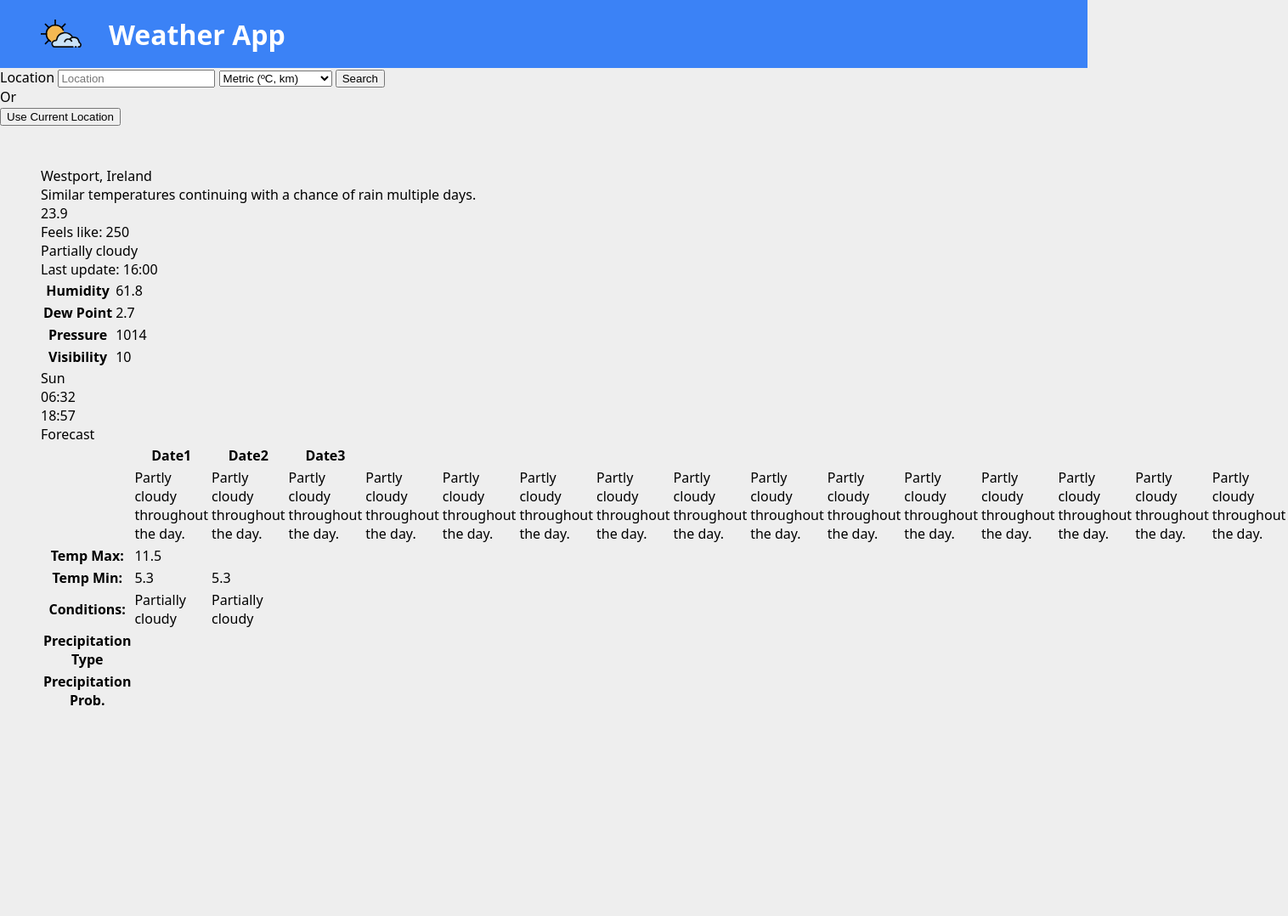
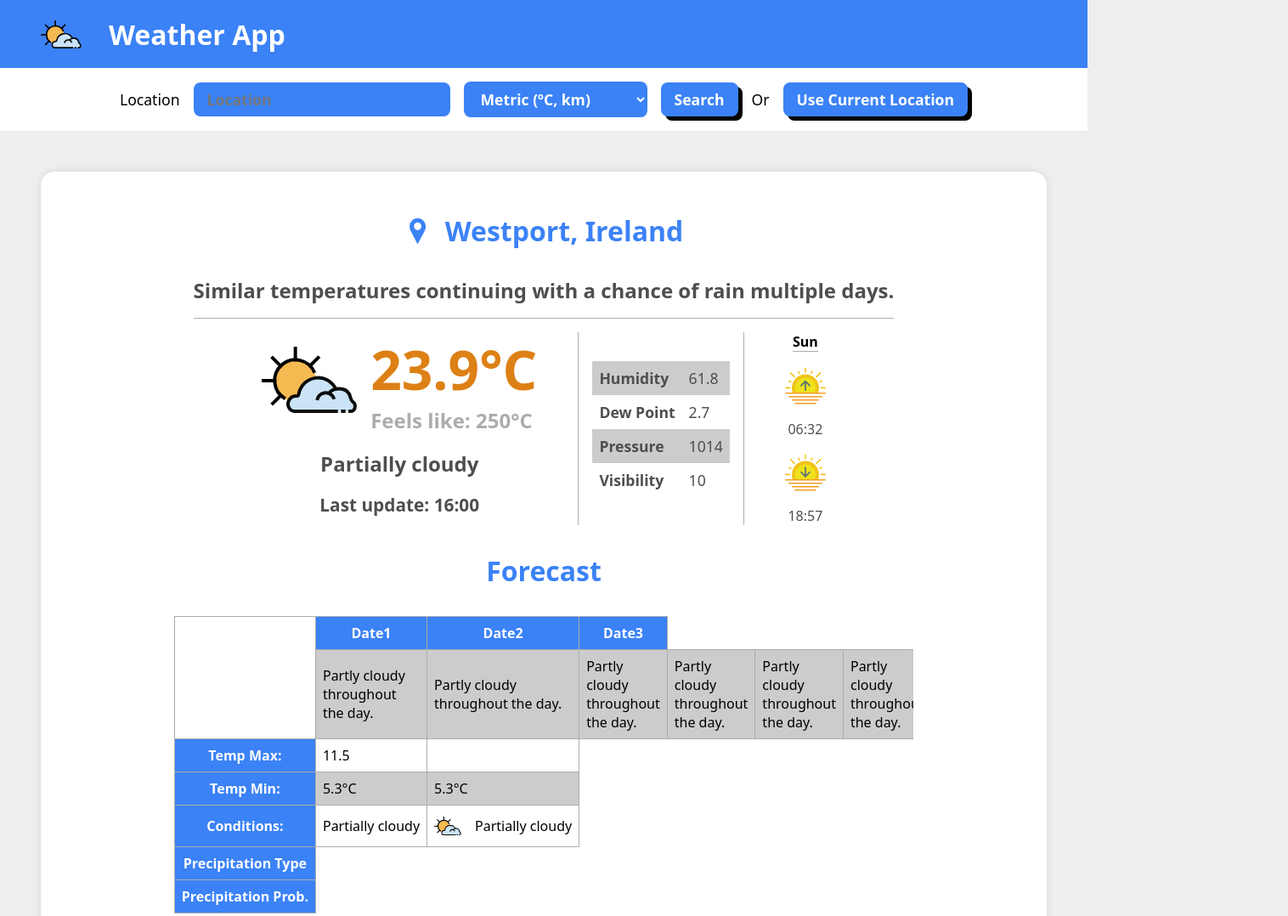
Before and after one commit to leandroesposito/top-weather-app, a website built with webpack: page src/template.html in a window 1280 px wide. Shown: the top 1078 px of the page at 85% size, 1516 px wide, since content can reach past the window. Before the commit the page ends 886 px from the top, so only its background shows below. Built offline with nearby package versions, Linux system fonts and the light colour scheme.

Commit message:
Add style to site

```diff
--- a/src/style.css
+++ b/src/style.css
@@ -1,3 +1,10 @@
+:root {
+  --primary-color: #3b82f6;
+  --primary-color-darker: #2563eb;
+  --font-color-medium: #4e4e4e;
+  --font-color-light: #acacac;
+}
+
 body {
   margin: 0;
   padding: 0;
@@ -29,7 +36,7 @@ header {
   gap: 2rem;
   padding: 1rem 3rem;
   align-items: center;
-  background-color: #3b82f6;
+  background-color: var(--primary-color);
   color: #fff;
   font-weight: bold;
 }
@@ -47,14 +54,291 @@ header .icon-container {
 .icon {
   width: inherit;
   height: inherit;
+  background-repeat: no-repeat;
+  background-position: center;
+  background-size: contain;
 }
 
 .partly-cloudy-day {
   background-image: url("./icons/partly-cloudy-day.svg");
-  background-repeat: no-repeat;
-  background-position: center;
+}
+
+.search-container {
+  display: flex;
+  align-items: center;
+  justify-content: center;
+  background-color: white;
+  padding: 1rem;
+}
+
+.search-container,
+.search-container * {
+  font-size: 1.1rem;
+  font-family:
+    system-ui,
+    -apple-system,
+    BlinkMacSystemFont,
+    "Segoe UI",
+    Roboto,
+    Oxygen,
+    Ubuntu,
+    Cantarell,
+    "Open Sans",
+    "Helvetica Neue",
+    sans-serif;
+}
+
+.form-container,
+.form-container form {
+  display: flex;
+  gap: 1rem;
+  align-items: center;
+}
+
+.form-container button,
+.form-container input,
+.form-container select {
+  padding: 0.5rem 1rem;
+  border-radius: 0.5rem;
+  border: none;
+  background-color: var(--primary-color);
+  color: #fff;
+  font-weight: bold;
+  font-size: 1.1rem;
+}
+
+.form-container button:hover,
+.form-container input:hover,
+.form-container select:hover {
+  background-color: var(--primary-color-darker);
+}
+
+.form-container button,
+.form-container select {
+  cursor: pointer;
+}
+
+.form-container button {
+  box-shadow: 5px 5px black;
+}
+
+.form-container button:active {
+  box-shadow: none;
+  translate: 5px 5px;
 }
 
 .body {
   margin: 3rem;
+  background-color: white;
+  box-shadow: 0 0 10px rgba(0, 0, 0, 0.1);
+  border-radius: 1rem;
+  padding: 3rem;
 }
+
+.weather-container {
+  display: grid;
+  gap: 2rem;
+}
+
+.location {
+  display: flex;
+  gap: 1rem;
+  align-items: center;
+  justify-content: center;
+  font-size: 2rem;
+  font-weight: bold;
+  color: var(--primary-color);
+}
+
+.location .icon-container {
+  width: 1em;
+  height: 1em;
+}
+
+.location-icon {
+  background-image: url("./icons/location.svg");
+}
+
+.today {
+  display: grid;
+  gap: 1rem;
+}
+
+.today .description {
+  justify-self: center;
+  font-size: 1.5rem;
+  font-weight: 600;
+  color: var(--font-color-medium);
+  padding-bottom: 1rem;
+  border-bottom: 1px solid var(--font-color-light);
+}
+
+.current-conditions {
+  display: flex;
+  gap: 3rem;
+  justify-content: center;
+}
+
+.current-descriptions {
+  display: grid;
+  gap: 0.5rem;
+  justify-items: center;
+}
+
+.general-description {
+  display: flex;
+  gap: 1rem;
+}
+
+.general-description .icon-container {
+  width: 7rem;
+  height: 7rem;
+}
+
+.partly-cloudy-day {
+  background-image: url("./icons/partly-cloudy-day.svg");
+}
+
+.general-description .temperature:first-child {
+  font-size: 4rem;
+  font-weight: bold;
+  color: rgb(221, 128, 21);
+}
+
+.metric .temperature::after {
+  content: "°C";
+}
+.imperial .temperature::after {
+  content: "°F";
+}
+
+.general-description .feels-like {
+  font-size: 1.5rem;
+  font-weight: bold;
+  color: var(--font-color-light);
+}
+
+.current-descriptions .conditions {
+  font-size: 1.5rem;
+  font-weight: bold;
+  color: var(--font-color-medium);
+}
+.current-descriptions .last-update {
+  font-size: 1.3rem;
+  font-weight: bold;
+  color: var(--font-color-medium);
+}
+
+.current-conditions-table {
+  display: flex;
+  align-items: center;
+  padding: 1rem;
+  border-left: 1px solid var(--font-color-light);
+  border-right: 1px solid var(--font-color-light);
+  text-align: left;
+}
+
+.current-conditions-table table {
+  width: 100%;
+  font-size: 1.1rem;
+  color: var(--font-color-medium);
+  border-collapse: collapse;
+}
+
+.current-conditions-table table * {
+  padding: 0.5rem;
+}
+
+.current-conditions-table table tr:nth-child(odd) {
+  background-color: #ccc;
+}
+
+.suncycle {
+  display: grid;
+  gap: 1rem;
+  justify-items: center;
+  color: var(--font-color-medium);
+}
+
+.suncycle > div:first-child {
+  color: black;
+  border-bottom: 1px solid var(--font-color-light);
+  font-weight: 600;
+}
+
+.suncycle .icon-container {
+  width: 3rem;
+  height: 3rem;
+}
+
+.sunrise {
+  background-image: url("./icons/sunrise.svg");
+}
+
+.sunset {
+  background-image: url("./icons/sunset.svg");
+}
+
+.forecast {
+  display: grid;
+  gap: 2rem;
+  justify-items: center;
+}
+
+.forecast-title {
+  display: flex;
+  gap: 1rem;
+  align-items: center;
+  justify-content: center;
+  font-size: 2rem;
+  font-weight: bold;
+  color: var(--primary-color);
+}
+
+.forecast-container {
+  overflow: auto;
+  max-width: 80%;
+}
+
+.forecast-container table {
+  border-collapse: collapse;
+}
+
+.forecast-container tr *:not(div) {
+  border: 1px solid var(--font-color-light);
+  padding: 0.5rem;
+  font-size: 1rem;
+  text-wrap: wrap;
+}
+
+.forecast-container tr:nth-child(n + 3) * {
+  text-wrap: nowrap;
+}
+
+.forecast-container tr:nth-child(even) {
+  background-color: #ccc;
+}
+
+.forecast-container th {
+  background-color: var(--primary-color);
+  color: white;
+  font-weight: bold;
+  font-size: 1.1rem;
+}
+
+.forecast-container th[scope="row"] {
+  position: sticky;
+  left: 0;
+}
+
+.forecast-container td div {
+  display: flex;
+  gap: 1rem;
+  align-items: center;
+}
+
+.forecast-container .icon-container {
+  width: 2rem;
+  height: 2rem;
+  display: inline-flex;
+}
```
